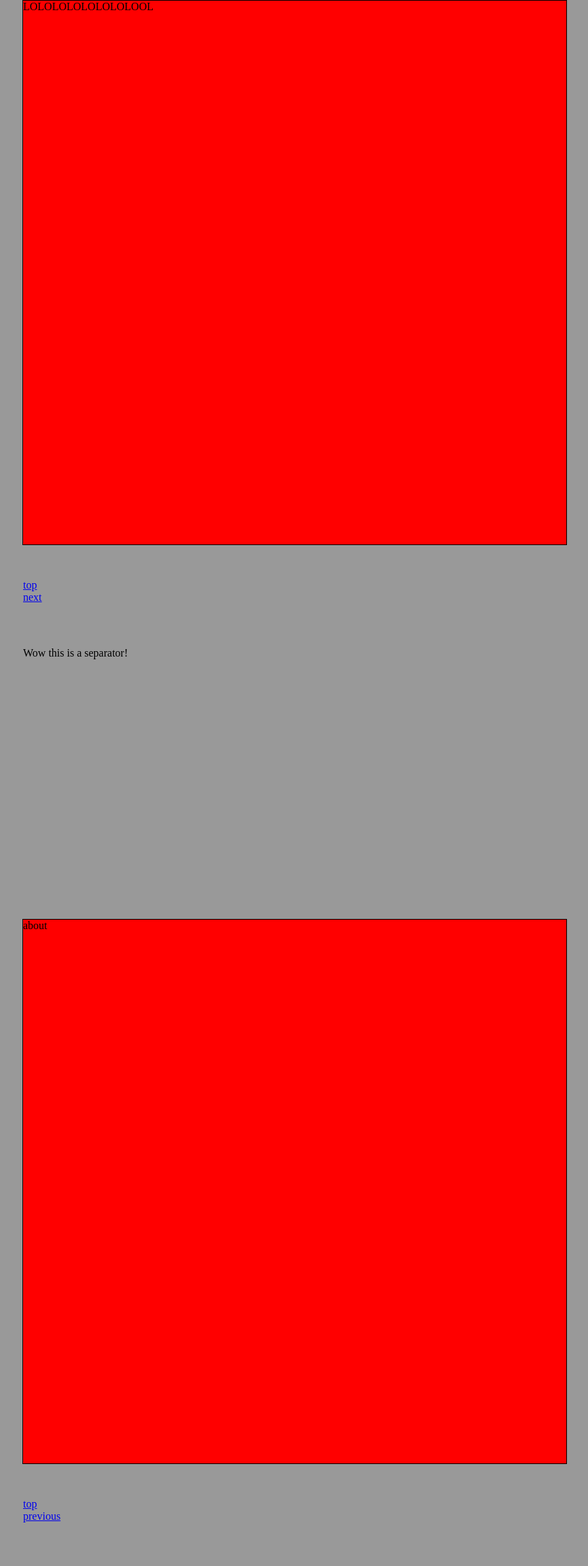
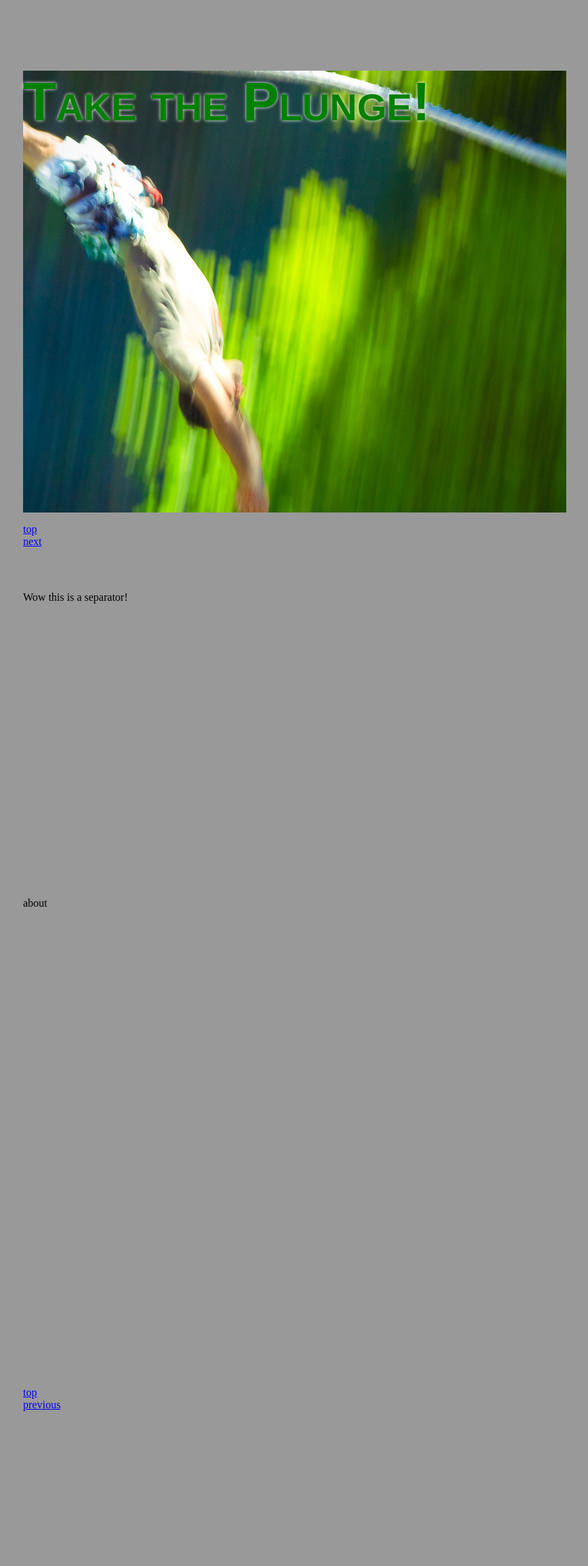
Before and after one commit to enry86/PlungeCms, a PHP site: page / in a window 1280 px wide. Shown: the whole page at 68% size, without its empty margins (206-1072 px from the left). After the commit the page ends 2076 px from the top, so only its background shows below. Run offline with PHP 8.4, Linux system fonts and the light colour scheme.

Commit message:
added image fo test

```diff
--- a/content/home.php
+++ b/content/home.php
@@ -1,3 +1,7 @@
 <div class="slide">
-LOLOLOLOLOLOLOLOOL
+  <div id="cont_sl0" class="content">
+    <div class="title">
+    <h1>Take the Plunge!</h1>
+    </div>
+  </div>
 </div>
--- a/css/style.css
+++ b/css/style.css
@@ -1,11 +1,11 @@
 div.slide {
-    background: red;
-    height:800px;
+    height:700px;
     width:800px;
     margin: 0 auto;
     margin-top: 0px;
-    margin-bottom: 50px;
-    border: 1px solid black;
+    margin-bottom: 20px;
+    padding-top:50px;
+
 }
 
 div.separator {
@@ -34,3 +34,23 @@ body {
 a {
     margin:0px;
 }
+
+div.content {
+    width:100%;
+    height:650px;
+}
+
+#cont_sl0 {
+    background-image: url('../images/bungee.jpg');
+    background-position: center center;
+}
+
+h1 {
+    color: green;
+    font-family: "Arial", serif;
+    font-weight:bold;
+    font-size:80px;
+    font-variant:small-caps;
+    text-shadow: white 0px 0px 5px;
+
+}
```
Also changed, not shown: images/bungee.jpg (added), 1 other file.
